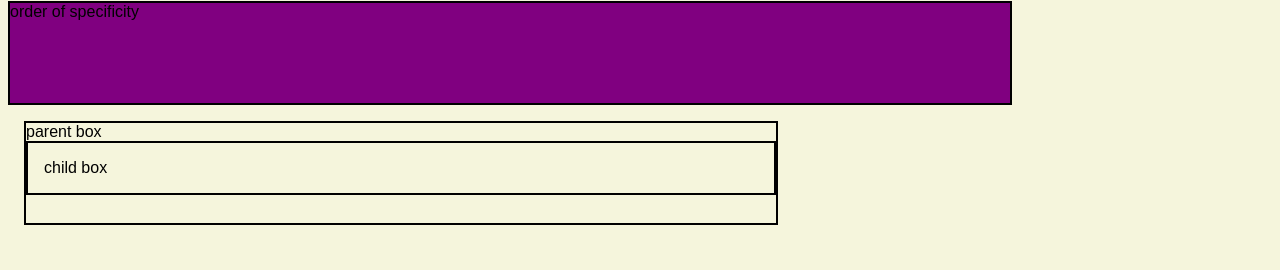
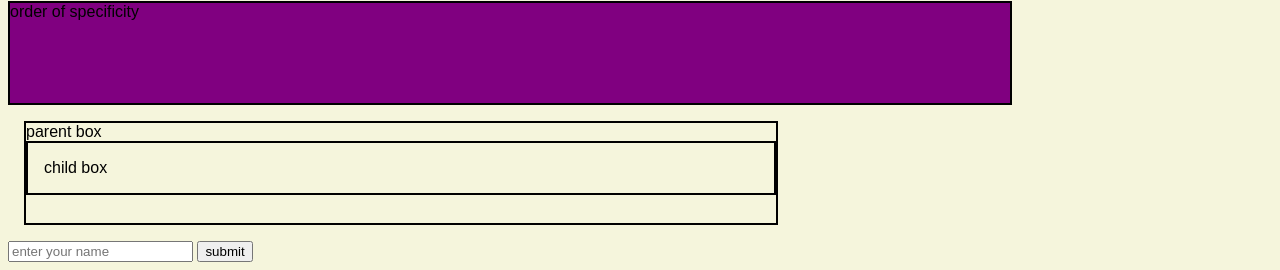
Before and after one commit to cyrusf94/sdb-html-css-basics, a plain HTML site: page index.html in a window 1280 px wide. Shown: the part 540-810 px from the top of the page. Drawn offline with Linux system fonts and the light colour scheme.

Commit message:
added name form

```diff
--- a/index.html
+++ b/index.html
@@ -44,5 +44,9 @@
         parent box
         <article class="child">child box</article>
     </section>
+    <form action="">
+        <input type="text" placeholder="enter your name">
+        <button>submit</button>
+    </form>
 </body>
 </html>
```
